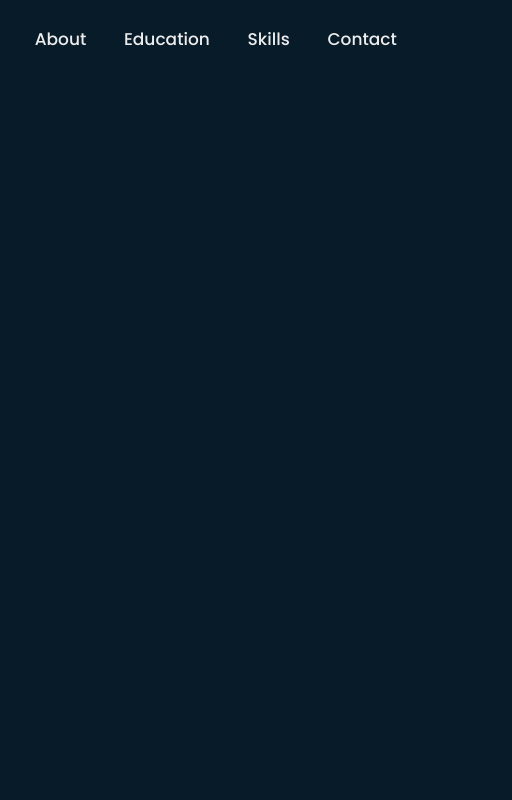
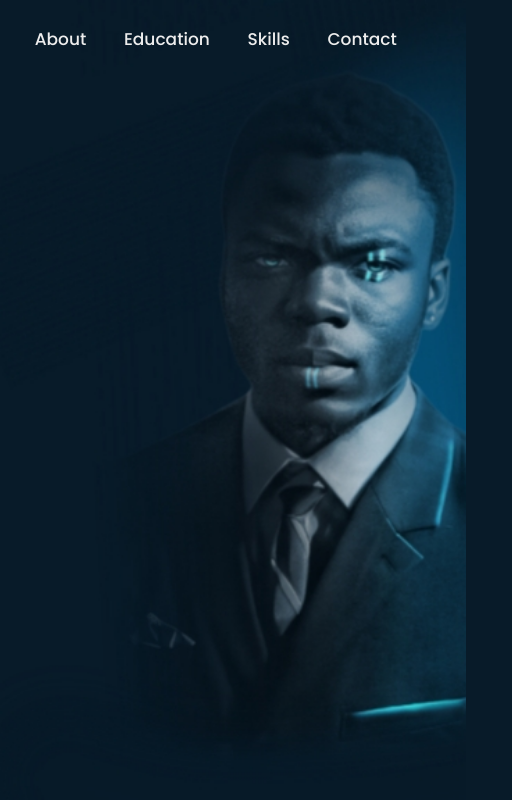
Before and after one commit to Tolani-web/myweb.html, a plain HTML site: page index.html in a window 1280 px wide. Shown: the top 800 px of the page, 768-1280 px from the left. Drawn offline with nearby package versions, Linux system fonts and the light colour scheme; the site is published under a folder, as on GitHub Pages, so addresses that start at the root find nothing.

Commit message:
git commit -m "Fix background image path"

```diff
--- a/css/styles.css
+++ b/css/styles.css
@@ -87,7 +87,7 @@ section {
     display: flex;
     align-items: center;
     padding: 0 9%;
-    background: url(/images/20240715_125725.jpg) no-repeat;
+    background: url(../images/20240715_125725.jpg) no-repeat;
     background-size: cover;
     background-position: center;
 }
```
Also changed, not shown: index.html (renamed from index.html.html).
